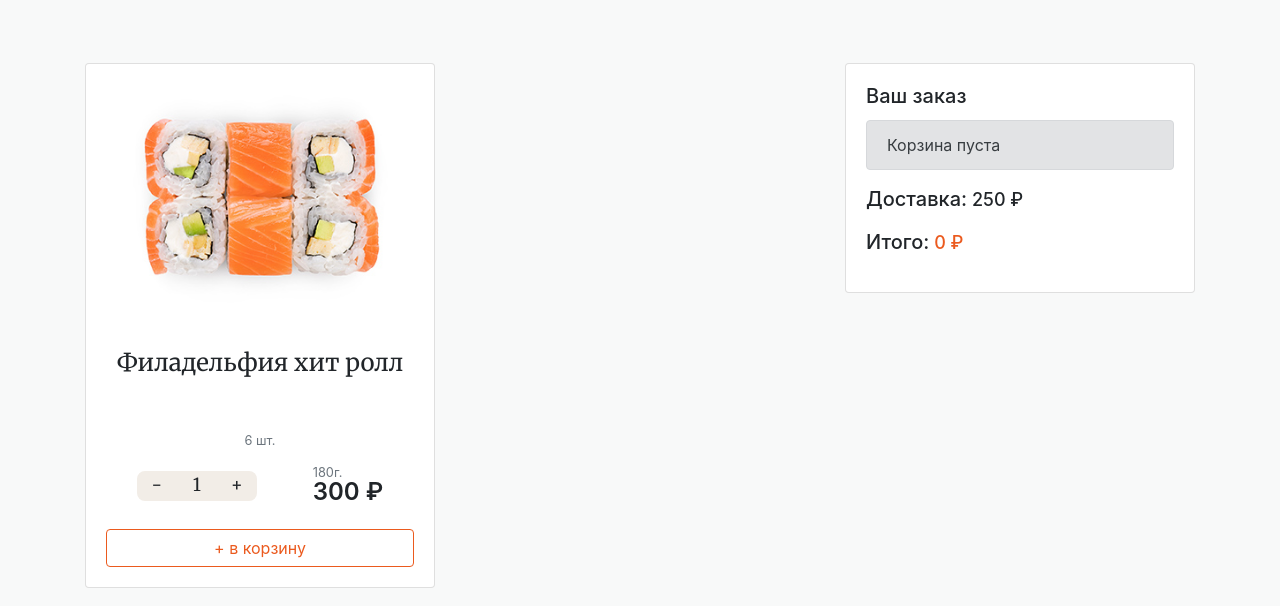
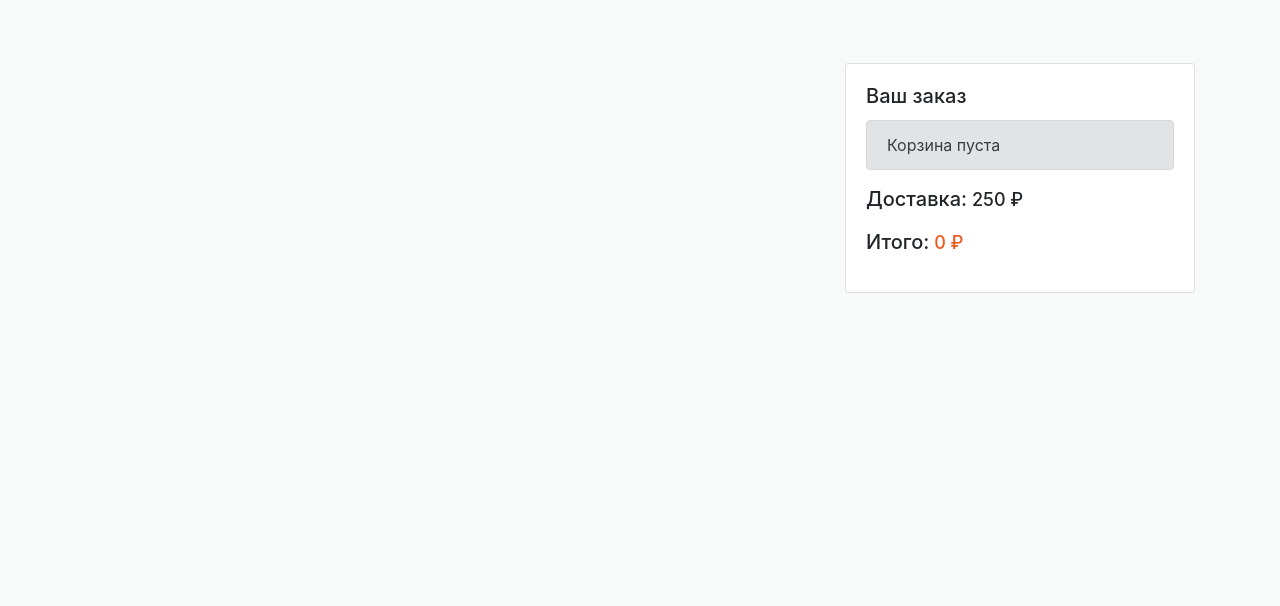
Before and after one commit to denisholmov/delivery-of-rolls, a plain HTML site: page index.html in a window 1280 px wide. Shown: the part 242-848 px from the top of the page. After the commit the page ends 800 px from the top, so only its background shows below. Drawn offline with Linux system fonts and the light colour scheme; no server answers.

Commit message:
убрал лишнее

```diff
--- a/index.html
+++ b/index.html
@@ -27,35 +27,6 @@
 			<!-- Товары -->
 			<div class="col-md-8">
 				<div class="row" id="products-container">
-
-					<!-- Ролл -->
-					<div class="col-md-6">
-						<div class="card mb-4" data-id="01">
-							<img class="product-img" src="img/roll/philadelphia.jpg" alt="">
-							<div class="card-body text-center">
-								<h4 class="item-title">Филадельфия хит ролл</h4>
-								<p><small data-items-in-box class="text-muted">6 шт.</small></p>
-
-								<div class="details-wrapper">
-
-									<!-- счётчик -->
-									<div class="items counter-wrapper">
-										<div class="items__control" data-action="minus">-</div>
-										<div class="items__current" data-counter>1</div>
-										<div class="items__control" data-action="plus">+</div>
-									</div>
-
-									<div class="price">
-										<div class="price__weight">180г.</div>
-										<div class="price__currency">300 ₽</div>
-									</div>
-								</div>
-
-								<button data-cart type="button" class="btn btn-block btn-outline-warning">+ в корзину</button>
-
-							</div>
-						</div>
-					</div>
 
 				</div>
 			</div>
```
